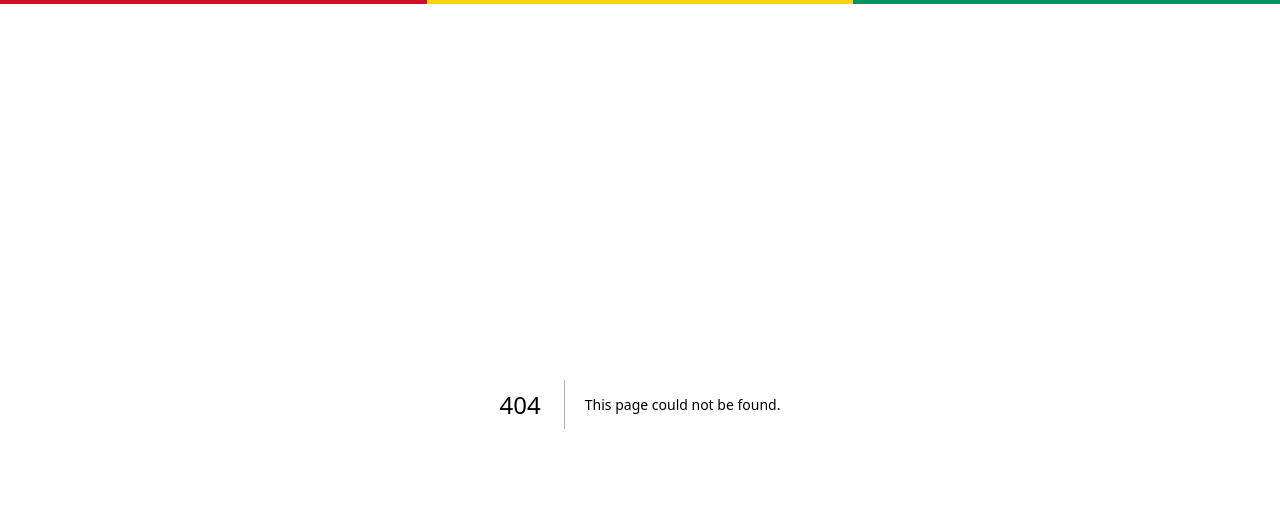
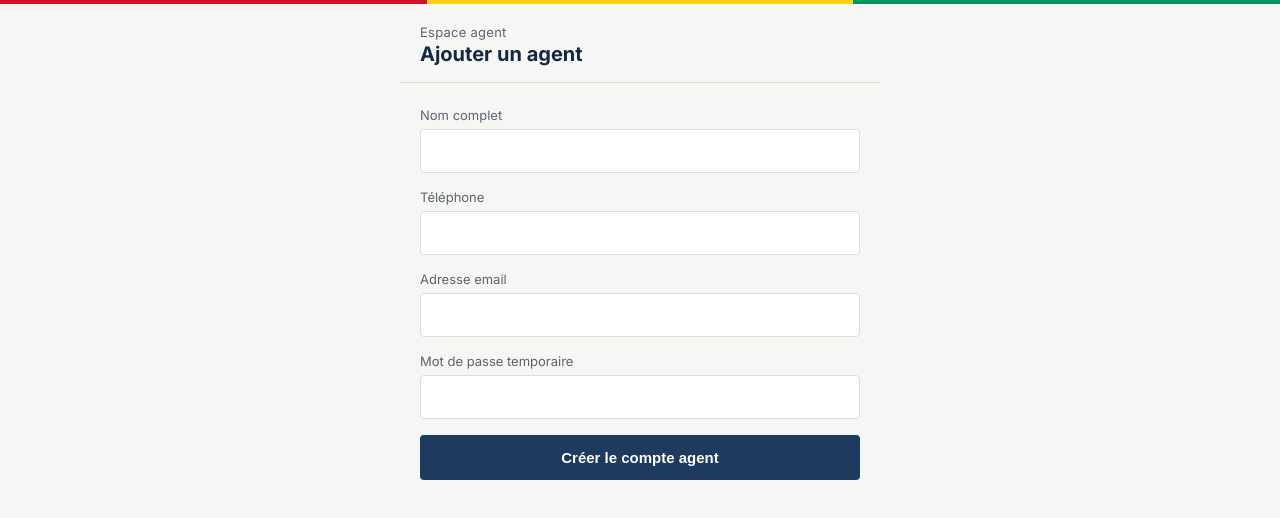
Before and after one commit to nathanaelreneb-cmd/Registre-National-de-Contr-le-Routier-RNCR-, a Next.js app: page /agent/nouvel-agent in a window 1280 px wide. Before the commit this address had no page. Shown: the top 518 px of the page. Built offline with nearby package versions, Linux system fonts and the light colour scheme; no server answers.

Commit message:
Create NouvelAgent component for agent registration

```diff
--- /dev/null
+++ b/app/agent/nouvel-agent/page.jsx
@@ -0,0 +1,93 @@
+'use client';
+
+import { useState } from 'react';
+import { supabase } from '../../../lib/supabaseClient';
+
+export default function NouvelAgent() {
+  const [form, setForm] = useState({ nom: '', telephone: '', email: '', motDePasse: '' });
+  const [erreur, setErreur] = useState('');
+  const [succes, setSucces] = useState(false);
+  const [chargement, setChargement] = useState(false);
+
+  function majChamp(champ, valeur) {
+    setForm((f) => ({ ...f, [champ]: valeur }));
+  }
+
+  async function creer(e) {
+    e.preventDefault();
+    setErreur('');
+    setSucces(false);
+    setChargement(true);
+
+    const { data: { session } } = await supabase.auth.getSession();
+
+    if (!session) {
+      setErreur('Votre session a expiré. Reconnectez-vous.');
+      setChargement(false);
+      return;
+    }
+
+    const reponse = await fetch('/api/agents', {
+      method: 'POST',
+      headers: {
+        'Content-Type': 'application/json',
+        Authorization: `Bearer ${session.access_token}`,
+      },
+      body: JSON.stringify(form),
+    });
+
+    const resultat = await reponse.json();
+    setChargement(false);
+
+    if (!reponse.ok) {
+      setErreur(resultat.erreur || 'Erreur lors de la création du compte.');
+      return;
+    }
+
+    setSucces(true);
+    setForm({ nom: '', telephone: '', email: '', motDePasse: '' });
+  }
+
+  return (
+    <div className="shell">
+      <div className="header">
+        <p className="sigle">Espace agent</p>
+        <h1>Ajouter un agent</h1>
+      </div>
+      <div className="content">
+        {erreur && <div className="erreur">{erreur}</div>}
+        {succes && (
+          <div style={{ background: '#EAF6EF', border: '1px solid var(--statut-actif)', color: 'var(--statut-actif)', padding: '10px 12px', borderRadius: 4, fontSize: 14, marginBottom: 16 }}>
+            Compte agent créé avec succès.
+          </div>
+        )}
+
+        <form onSubmit={creer}>
+          <div className="field">
+            <label htmlFor="nom">Nom complet</label>
+            <input id="nom" required value={form.nom} onChange={(e) => majChamp('nom', e.target.value)} />
+          </div>
+
+          <div className="field">
+            <label htmlFor="telephone">Téléphone</label>
+            <input id="telephone" value={form.telephone} onChange={(e) => majChamp('telephone', e.target.value)} />
+          </div>
+
+          <div className="field">
+            <label htmlFor="email">Adresse email</label>
+            <input id="email" type="email" required value={form.email} onChange={(e) => majChamp('email', e.target.value)} />
+          </div>
+
+          <div className="field">
+            <label htmlFor="motDePasse">Mot de passe temporaire</label>
+            <input id="motDePasse" type="text" required value={form.motDePasse} onChange={(e) => majChamp('motDePasse', e.target.value)} />
+          </div>
+
+          <button type="submit" className="btn" disabled={chargement}>
+            {chargement ? 'Création…' : 'Créer le compte agent'}
+          </button>
+        </form>
+      </div>
+    </div>
+  );
+                                                                                   }
```
